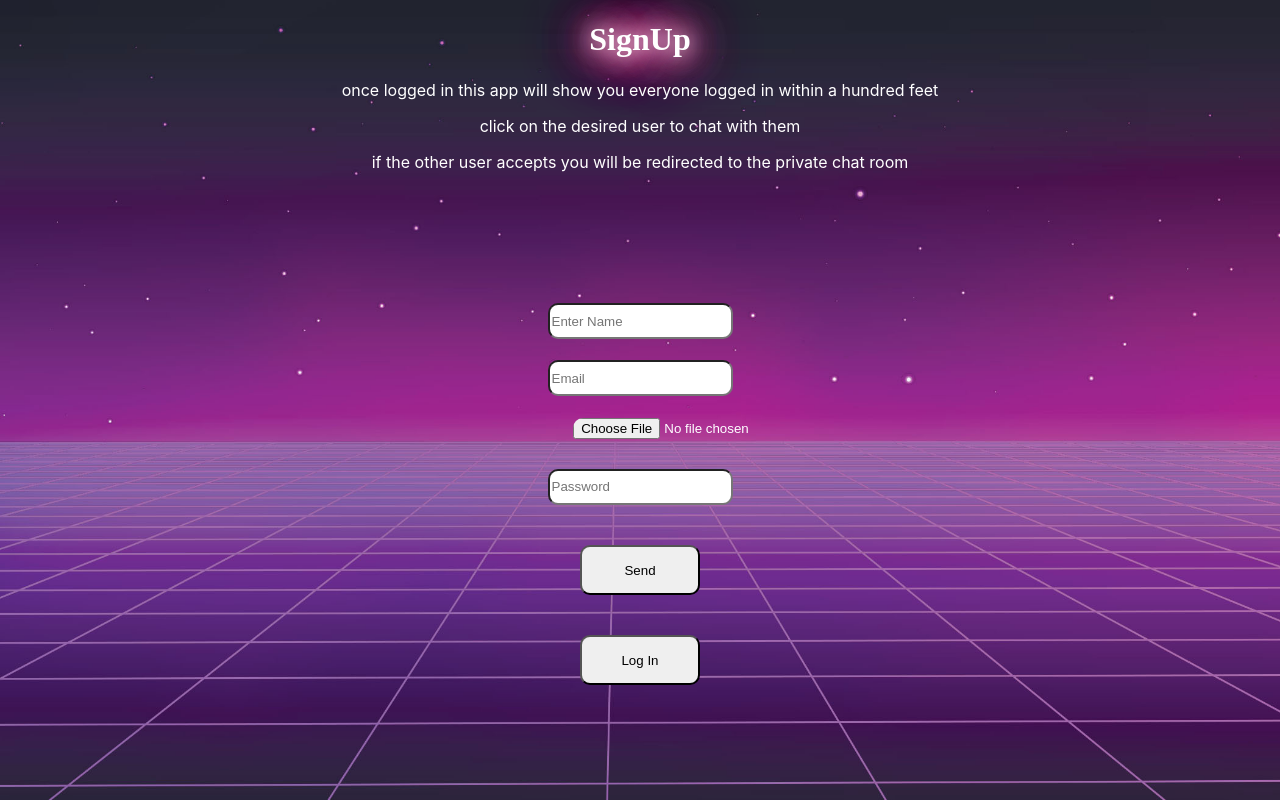
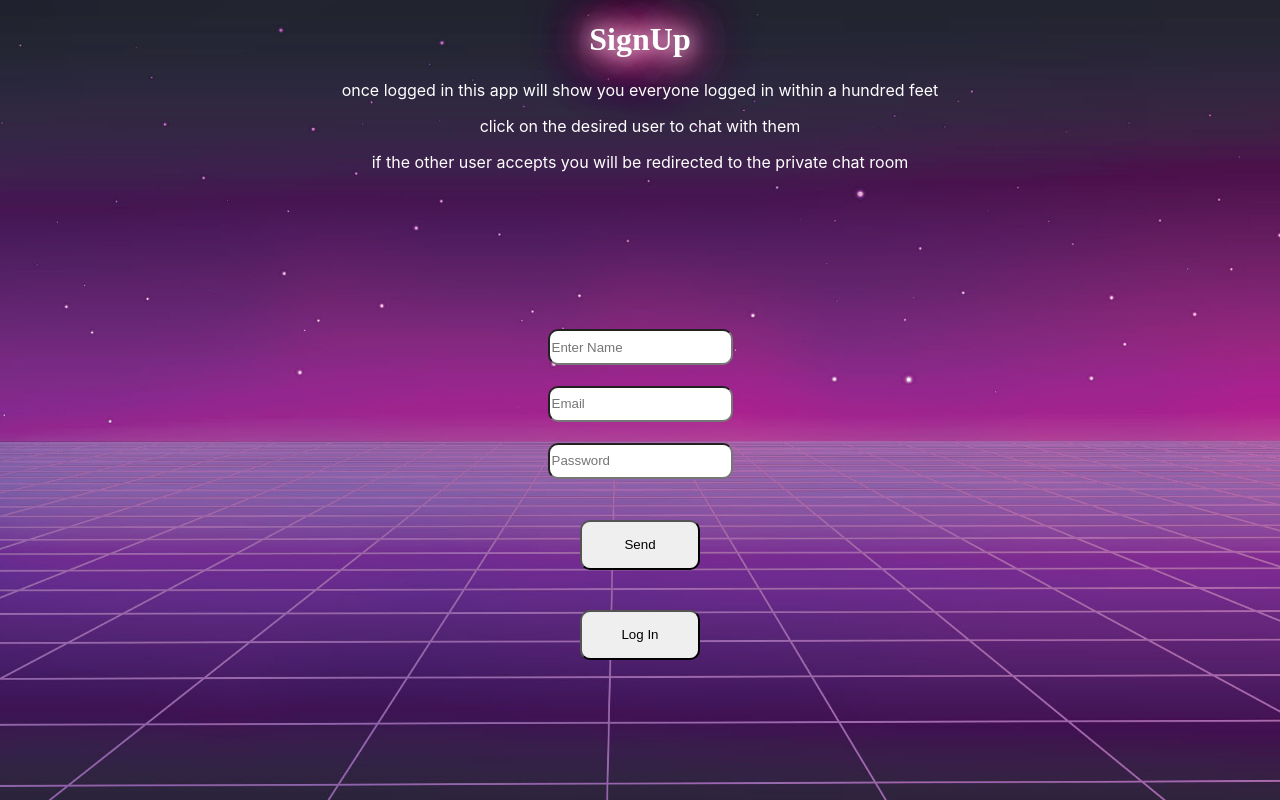
Before and after one commit to aviato26/chat-app, a React (Create React App) app in the folder client-side/: page / in a window 1280 px wide. Built offline with nearby package versions, Linux system fonts and the light colour scheme; no server answers.

Commit message:
removed feature to apply image

```diff
--- a/client-side/src/components/signup.js
+++ b/client-side/src/components/signup.js
@@ -83,10 +83,6 @@ let CreateUser = (e) => {
           <div className='signupInputs'>
             <input placeholder='Email' ref={(text) => {email = text}} required></input>
           </div>
-          <div className='signupInputs file'>
-            <input type='file' ref={(t) => {image = t}}></input>
-            <img />
-          </div>
           <div className='signupInputs'>
             <input placeholder='Password' ref={(text) => {password = text}} required></input>
           </div>
```
